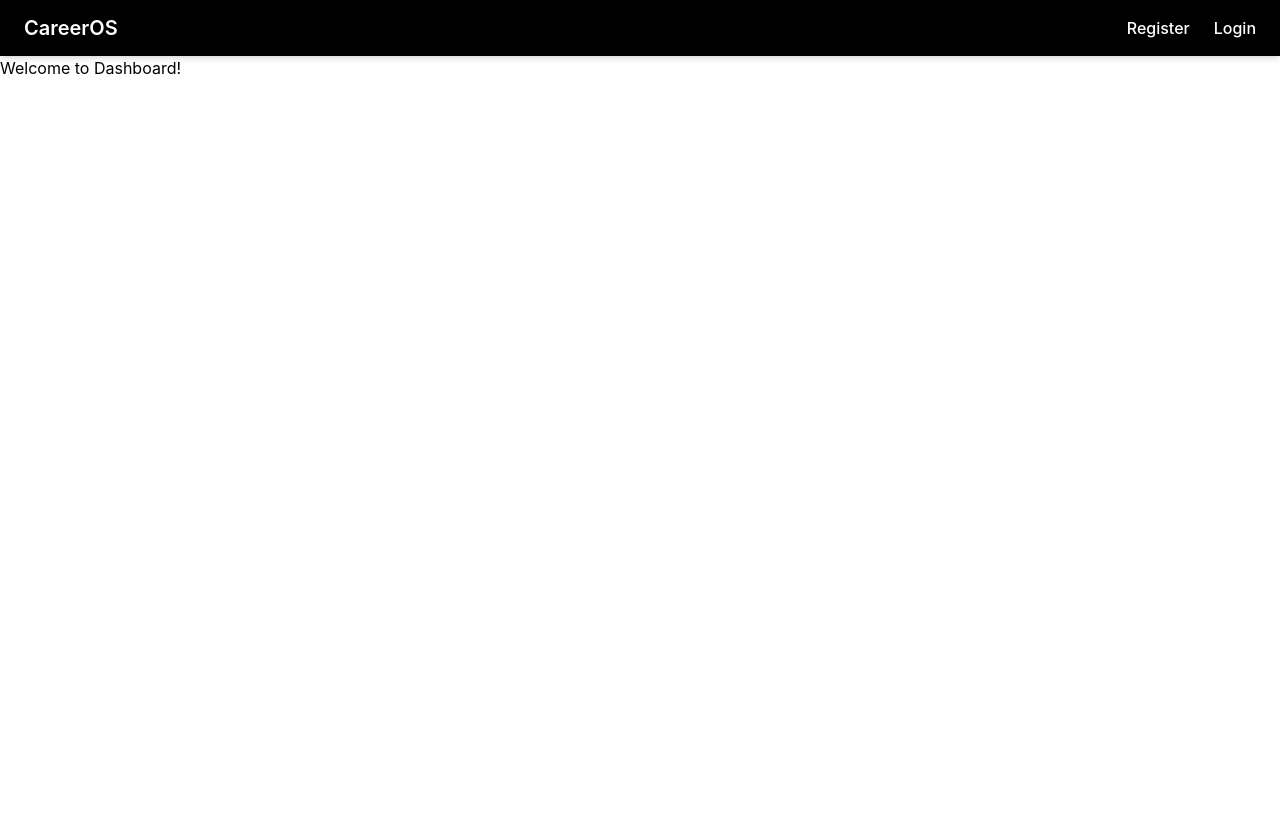
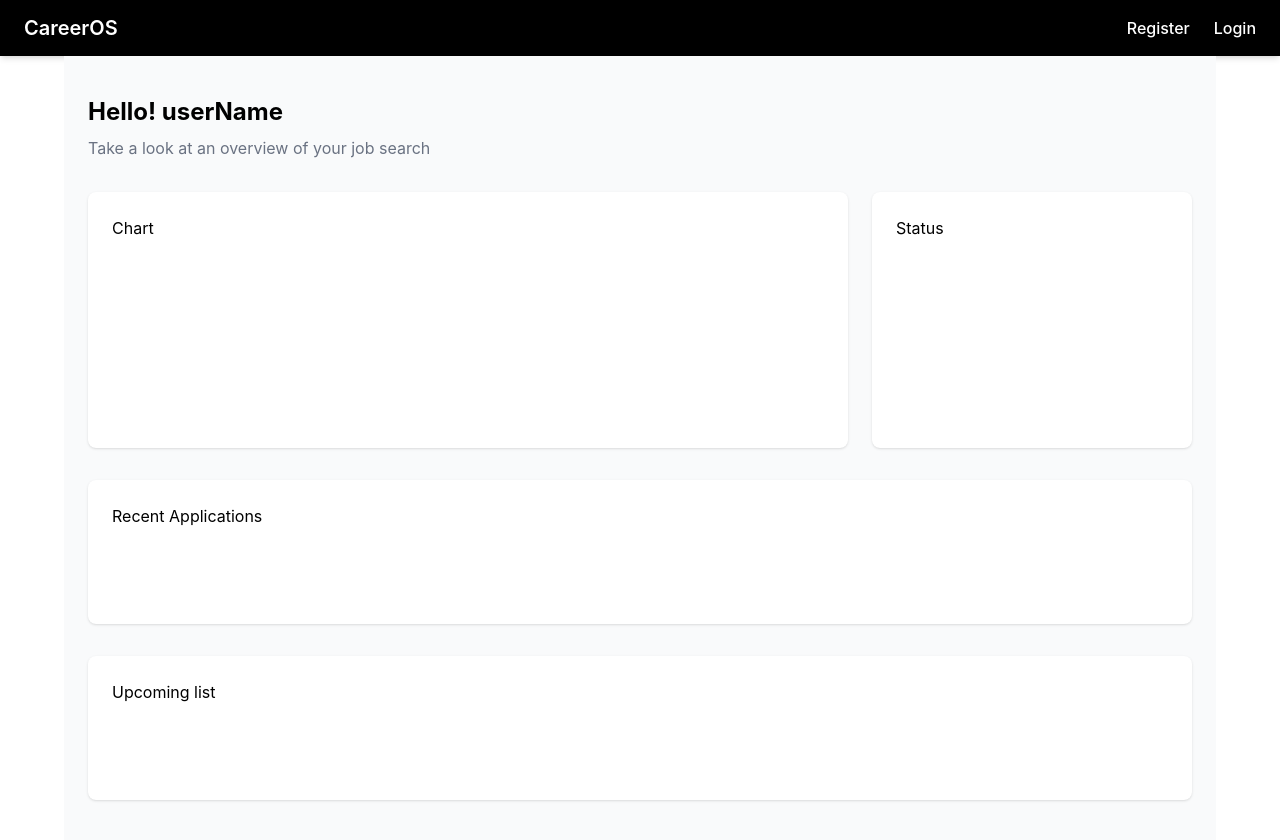
Before and after one commit to Sreesanth-01/CareerOS-frontend, a React (Vite) app: page /dashboard in a window 1280 px wide. Shown: the top 840 px of the page. Before the commit the page ends 800 px from the top, so only its background shows below. Built offline with nearby package versions, Linux system fonts and the light colour scheme.

Commit message:
style: Dashboard page skeleton layout

```diff
--- a/src/pages/Dashboard.jsx
+++ b/src/pages/Dashboard.jsx
@@ -2,8 +2,37 @@ import React from 'react'
 
 const Dashboard = () => {
   return (
-    <div>
-      Welcome to Dashboard!
+    <div className='min-h-screen bg-gray-50 px-6 py-10 max-w-6xl mx-auto space-y-8'>
+        {/* Welcome text area */}
+        <div className='mb-8'>
+            <h3 className='text-2xl font-bold'>
+                Hello! <span>userName</span>
+            </h3>
+            <p className='text-gray-500 mt-2'>Take a look at an overview of your job search</p>
+        </div>
+
+        {/* Applcation area */}
+        <div className='flex gap-6'>
+            {/* Chart section */}
+            <div className='flex-1 bg-white p-6 rounded-lg shadow-sm h-64'>
+                Chart
+            </div>
+
+            {/* Status section */}
+            <div className='w-80 bg-white p-6 rounded-lg shadow-sm h-64'>
+                Status
+            </div>
+        </div>
+
+        {/* Recent applications */}
+        <div className='w-full bg-white p-6 rounded-lg shadow-sm h-36'>
+            Recent Applications
+        </div>
+
+        {/* Upcoming */}
+        <div className='w-full bg-white p-6 rounded-lg shadow-sm h-36'>
+            Upcoming list
+        </div>
     </div>
   )
 }
```
